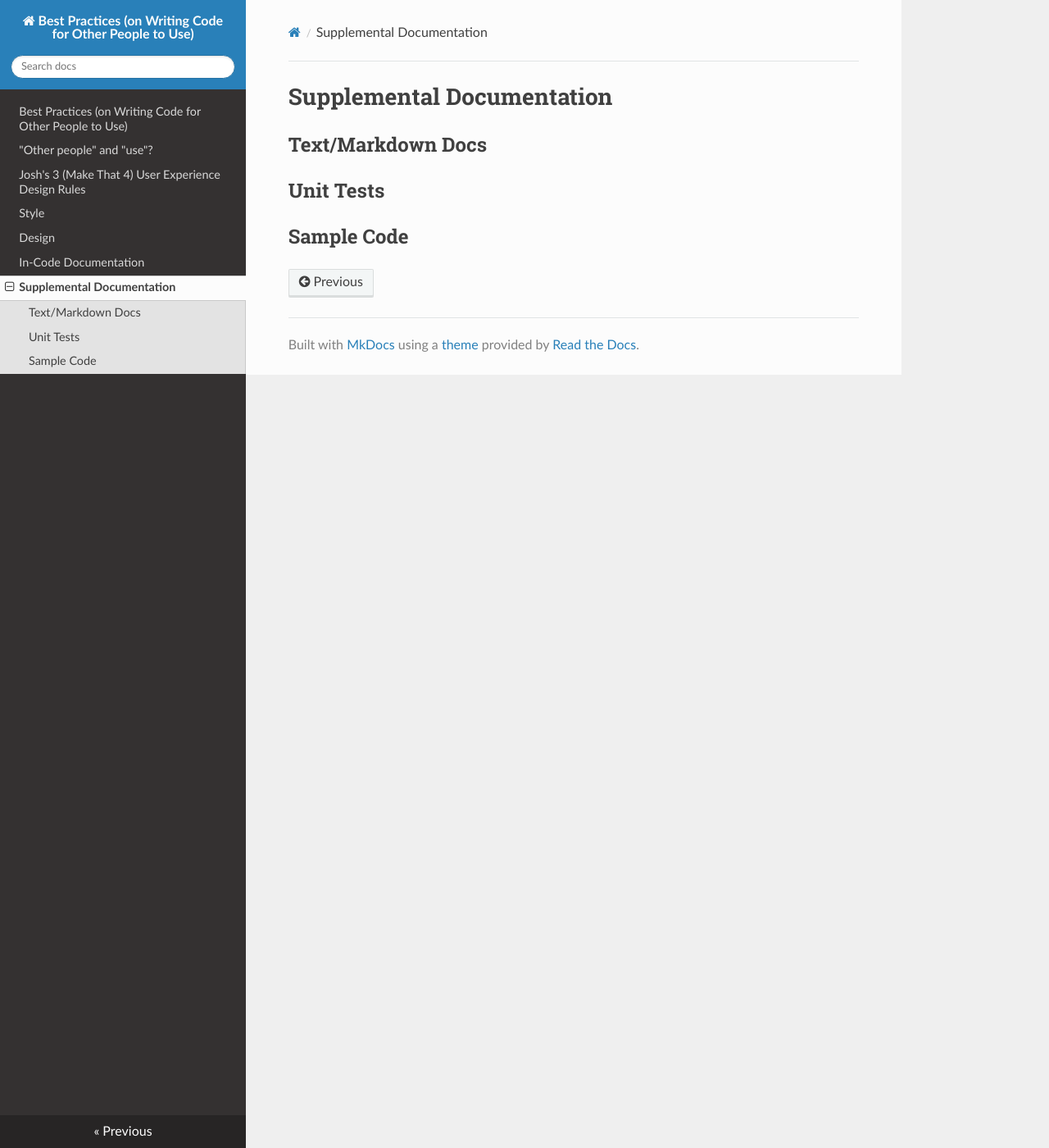
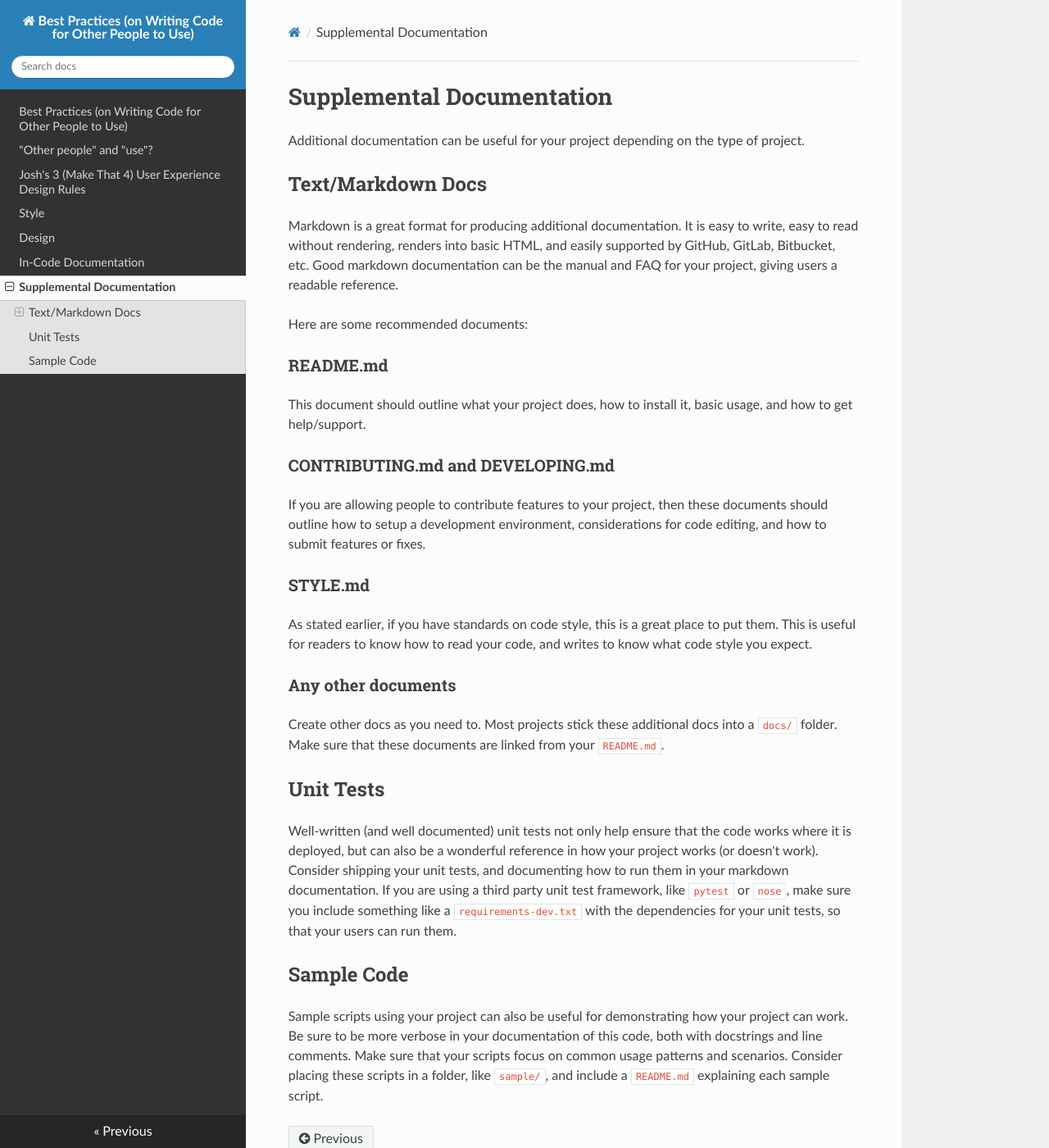
Before and after one commit to dijital20/pytexas-meetup0923-best-practices, an MkDocs documentation site: the page built from docs/6_supplemental_documentation.md, in a window 1280 px wide and 1400 px high. Shown: the whole window at 82% size. Built offline with MkDocs 1.6.1, drawn with Linux system fonts in a browser that asks for light colours; nearby versions of some CDN libraries.

Commit message:
Added the last item.

```diff
--- a/docs/6_supplemental_documentation.md
+++ b/docs/6_supplemental_documentation.md
@@ -1,7 +1,45 @@
 # Supplemental Documentation
+
+Additional documentation can be useful for your project depending on the type of project.
 
 ## Text/Markdown Docs
 
+Markdown is a great format for producing additional documentation. It is easy to write, easy to read without rendering,
+renders into basic HTML, and easily supported by GitHub, GitLab, Bitbucket, etc. Good markdown documentation can be the
+manual and FAQ for your project, giving users a readable reference.
+
+Here are some recommended documents:
+
+### README.md
+
+This document should outline what your project does, how to install it, basic usage, and how to get help/support.
+
+### CONTRIBUTING.md and DEVELOPING.md
+
+If you are allowing people to contribute features to your project, then these documents should outline how to setup a
+development environment, considerations for code editing, and how to submit features or fixes.
+
+### STYLE.md
+
+As stated earlier, if you have standards on code style, this is a great place to put them. This is useful for readers
+to know how to read your code, and writes to know what code style you expect.
+
+### Any other documents
+
+Create other docs as you need to. Most projects stick these additional docs into a `docs/` folder. Make sure that these
+documents are linked from your `README.md`.
+
 ## Unit Tests
 
+Well-written (and well documented) unit tests not only help ensure that the code works where it is deployed, but can
+also be a wonderful reference in how your project works (or doesn't work). Consider shipping your unit tests, and
+documenting how to run them in your markdown documentation. If you are using a third party unit test framework, like
+`pytest` or `nose`, make sure you include something like a `requirements-dev.txt` with the dependencies for your unit
+tests, so that your users can run them.
+
 ## Sample Code
+
+Sample scripts using your project can also be useful for demonstrating how your project can work. Be sure to be more
+verbose in your documentation of this code, both with docstrings and line comments. Make sure that your scripts focus
+on common usage patterns and scenarios. Consider placing these scripts in a folder, like `sample/`, and include a
+`README.md` explaining each sample script.
```
